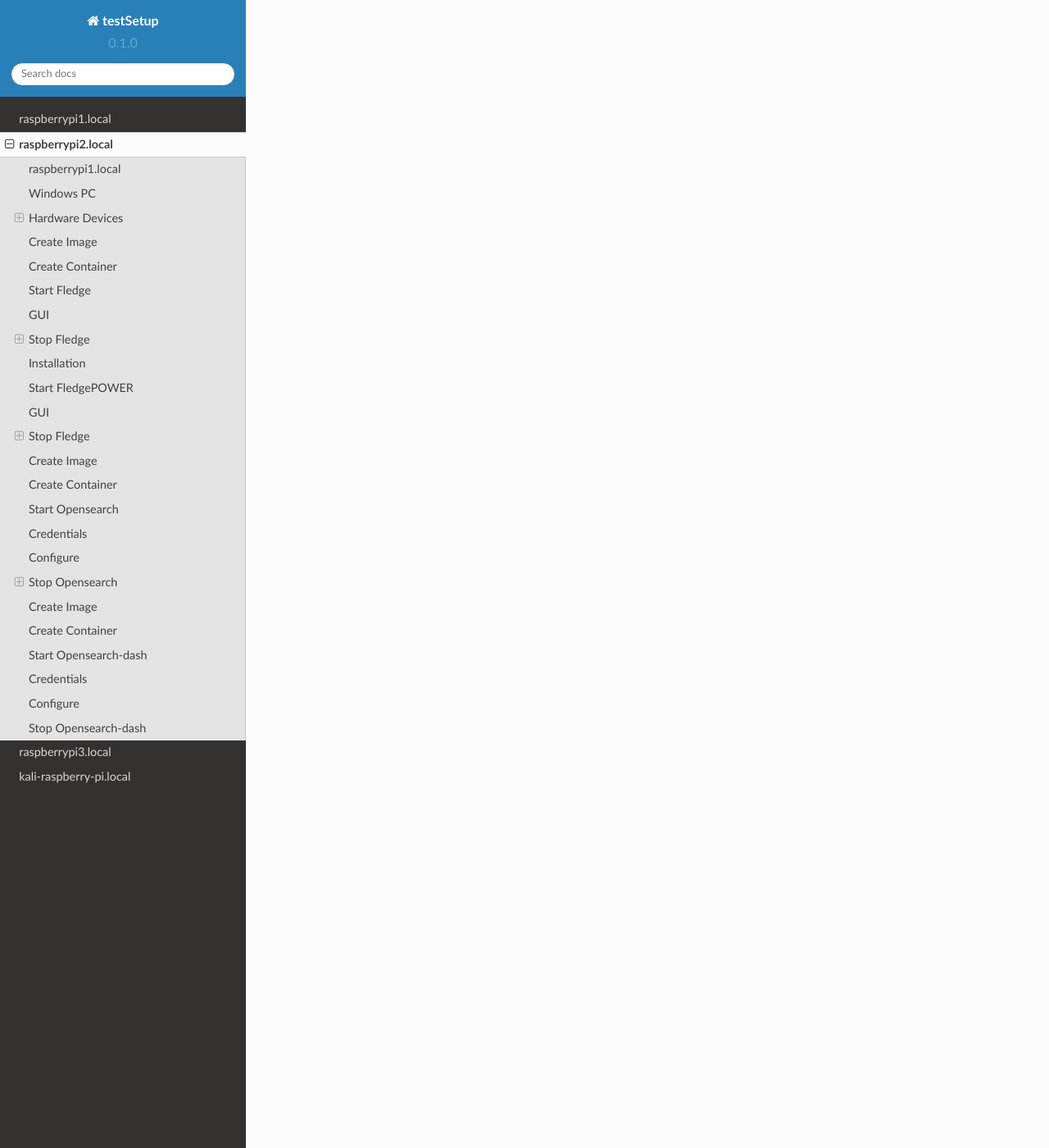
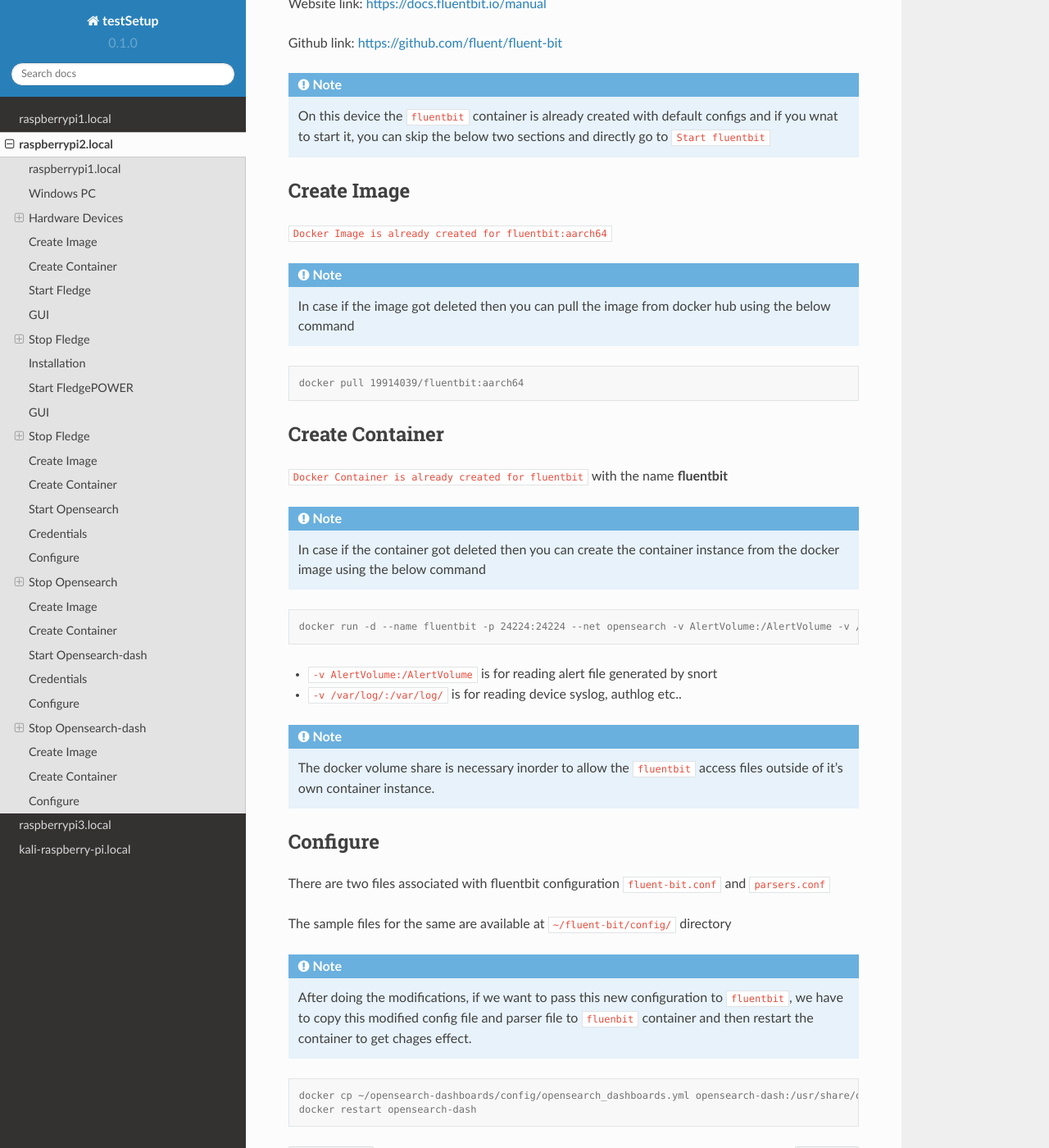
Before and after one commit to suresh-iitr/setup, a Sphinx documentation site: the page built from docs/source/raspberrypi2.rst, in a window 1280 px wide and 1400 px high, scrolled down 11335 px. Shown: the whole window at 82% size. Built offline with Sphinx 7.4.7 and the Read the Docs theme 2.0.0, drawn with Linux system fonts in a browser that asks for light colours; some of the changed text lies outside the part shown.

Commit message:
Update raspberrypi2.rst

```diff
--- a/docs/source/raspberrypi2.rst
+++ b/docs/source/raspberrypi2.rst
@@ -539,3 +539,79 @@
 .. code-block:: console
 
    docker stop opensearch-dash  # to stop the container
+
+
+======
+Fluent-bit
+======
+
+Installation: ``Docker Image/Container``
+
+Version: ``v1.9.0``
+
+Imagename: ``fluentbit:aarch64``
+
+Container name: ``fluentbit``
+
+Website link: https://docs.fluentbit.io/manual
+
+Github link: https://github.com/fluent/fluent-bit
+
+.. note::
+
+  On this device the ``fluentbit`` container is already created with default configs and if you wnat to start it, you can skip the below two sections and directly go to ``Start fluentbit``
+
+------
+Create Image
+------
+
+``Docker Image is already created for fluentbit:aarch64``
+
+.. note::
+
+  In case if the image got deleted then you can pull the image from docker hub using the below command
+
+.. code-block:: console
+
+   docker pull 19914039/fluentbit:aarch64
+
+------
+Create Container
+------
+
+``Docker Container is already created for fluentbit`` with the name **fluentbit**
+
+.. note::
+
+  In case if the container got deleted then you can create the container instance from the docker image using the below command
+
+.. code-block:: console
+
+   docker run -d --name fluentbit -p 24224:24224 --net opensearch -v AlertVolume:/AlertVolume -v /var/log/:/var/log/ -e OPENSEARCH_HOST="opensearch" -e SRC_HOST=$(hostname -I | cut -f1 -d' ') 19914039/fluentbit:aarch64
+
+
+- ``-v AlertVolume:/AlertVolume`` is for reading alert file generated by snort
+
+- ``-v /var/log/:/var/log/`` is for reading device syslog, authlog etc..
+
+.. note::
+
+  The docker volume share is necessary inorder to allow the ``fluentbit`` access files outside of it's own container instance.
+
+
+------
+Configure
+------
+
+There are two files associated with fluentbit configuration ``fluent-bit.conf`` and ``parsers.conf``
+
+The sample files for the same are available at ``~/fluent-bit/config/`` directory
+
+.. note::
+
+  After doing the modifications, if we want to pass this new configuration to ``fluentbit``, we have to copy this modified config file and parser file to ``fluenbit`` container and then restart the container to get chages effect.
+
+.. code-block:: console
+
+  docker cp ~/opensearch-dashboards/config/opensearch_dashboards.yml opensearch-dash:/usr/share/opensearch-dashboards/config/opensearch_dashboards.yml
+  docker restart opensearch-dash
```
